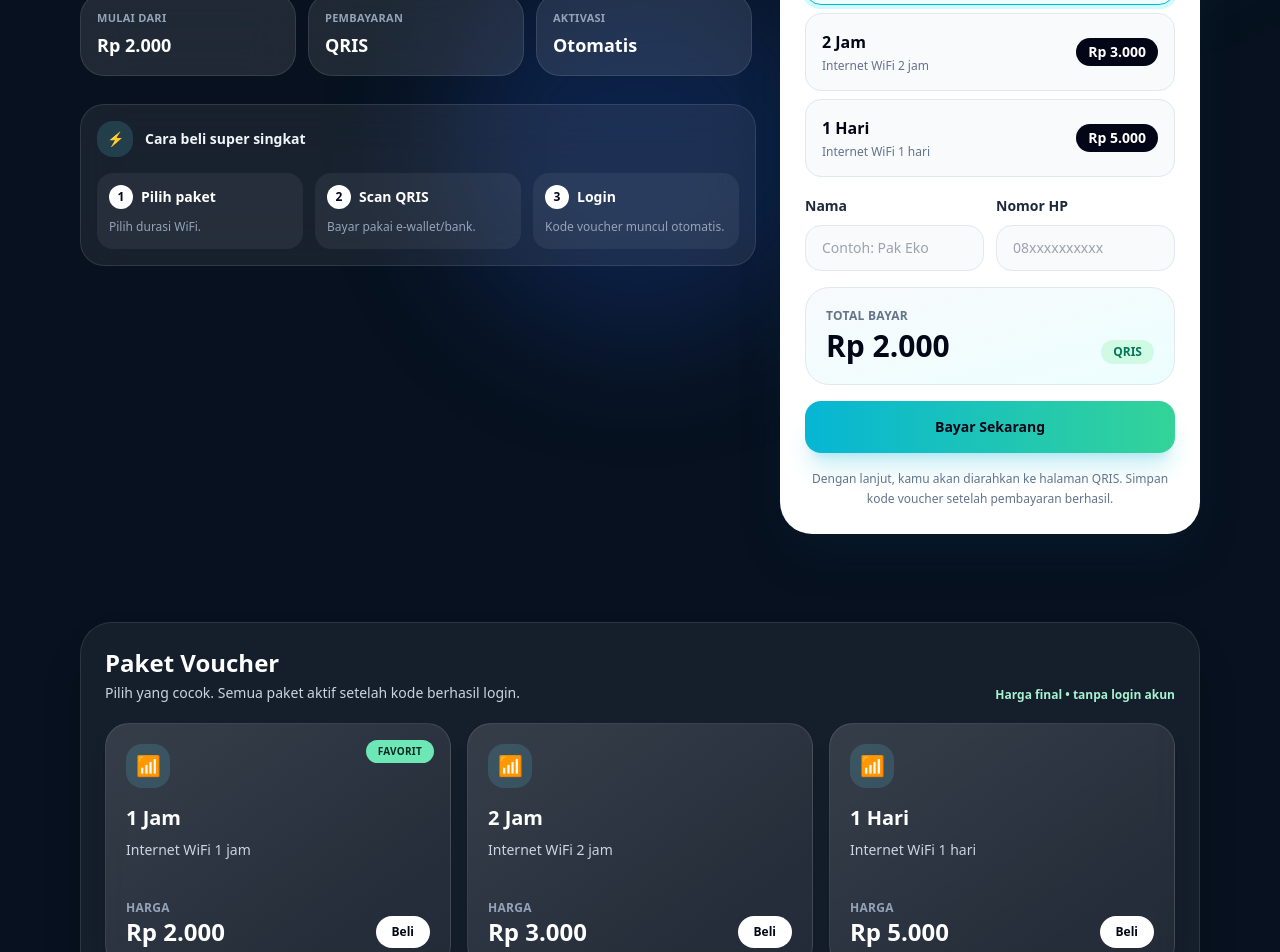
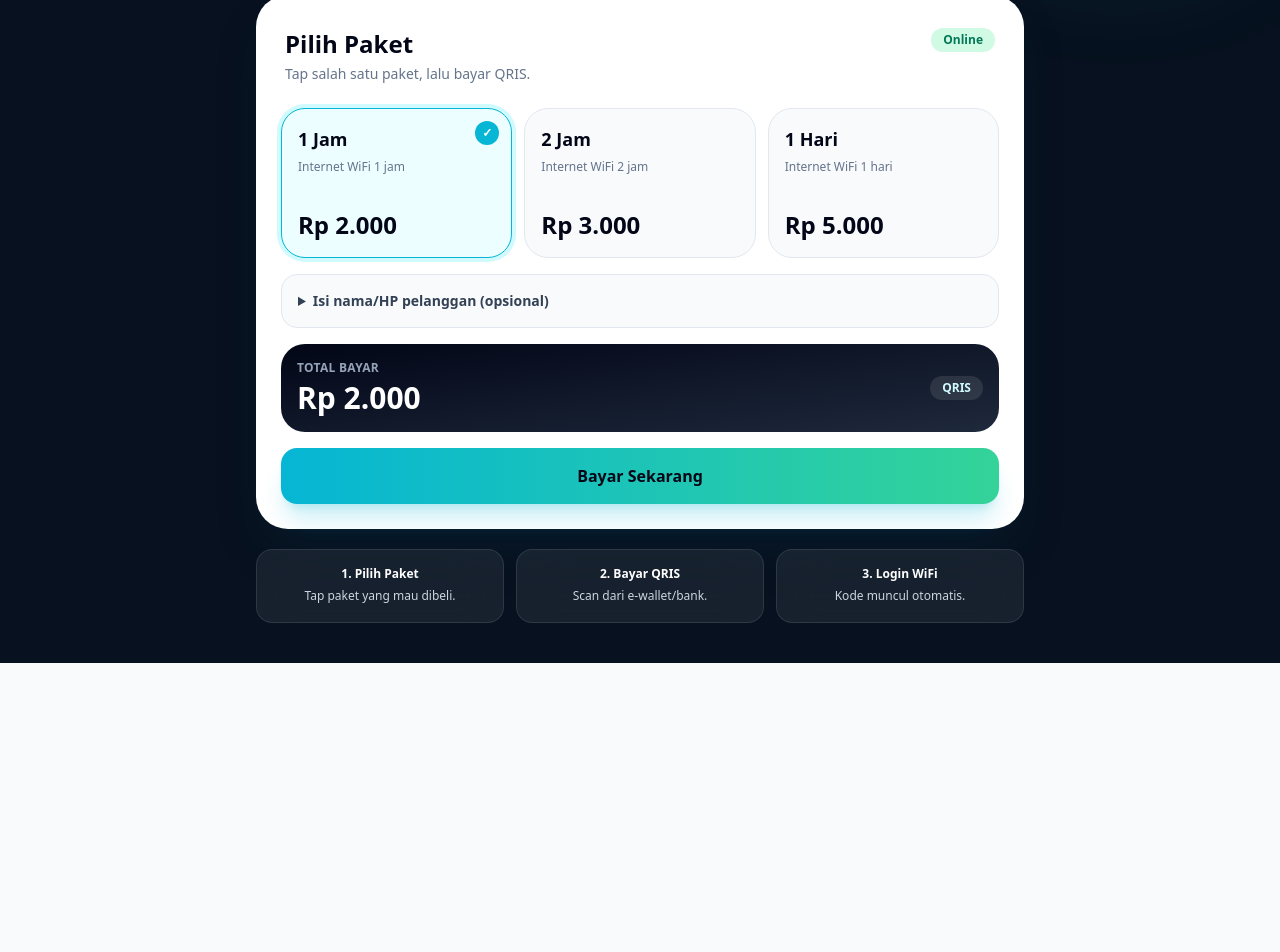
Before and after one commit to ketanvpn/wifi-voucher-web, a Next.js app: page / in a window 1280 px wide. Shown: the part 460-1412 px from the top of the page. After the commit the page ends 1123 px from the top, so only its background shows below. Built offline with nearby package versions, Linux system fonts and the light colour scheme.

Commit message:
fix: simplify voucher purchase flow

```diff
--- a/app/order-form.tsx
+++ b/app/order-form.tsx
@@ -35,63 +35,56 @@ export default function OrderForm({ packages }: { packages: VoucherPackage[] })
   }
 
   return (
-    <form id="checkout" onSubmit={submit} className="rounded-[2rem] border border-white/15 bg-white p-5 text-slate-950 shadow-2xl shadow-cyan-950/30 sm:p-6">
-      <div className="rounded-3xl bg-gradient-to-br from-slate-950 to-slate-800 p-5 text-white">
-        <div className="text-xs font-black uppercase tracking-[0.25em] text-cyan-200">Checkout</div>
-        <h2 className="mt-2 text-2xl font-black">Beli Voucher WiFi</h2>
-        <p className="mt-2 text-sm leading-6 text-slate-300">Isi singkat, bayar QRIS, kode voucher langsung tampil setelah payment sukses.</p>
+    <form onSubmit={submit} className="mx-auto max-w-3xl rounded-[2rem] border border-white/15 bg-white p-4 text-slate-950 shadow-2xl shadow-cyan-950/30 sm:p-6">
+      <div className="flex items-start justify-between gap-4 px-1 py-2">
+        <div>
+          <h2 className="text-2xl font-black">Pilih Paket</h2>
+          <p className="mt-1 text-sm text-slate-500">Tap salah satu paket, lalu bayar QRIS.</p>
+        </div>
+        <div className="rounded-full bg-emerald-100 px-3 py-1 text-xs font-black text-emerald-700">Online</div>
       </div>
 
-      <div className="mt-5 space-y-4">
-        <label className="block">
-          <span className="text-sm font-black text-slate-800">Pilih paket</span>
-          <div className="mt-2 grid gap-2">
-            {packages.map((pkg) => (
-              <button key={pkg.id} type="button" onClick={() => setPackageId(pkg.id)} className={`rounded-2xl border p-4 text-left transition ${packageId === pkg.id ? "border-cyan-500 bg-cyan-50 ring-4 ring-cyan-100" : "border-slate-200 bg-slate-50 hover:border-slate-300"}`}>
-                <div className="flex items-center justify-between gap-3">
-                  <div>
-                    <div className="font-black text-slate-950">{pkg.name}</div>
-                    <div className="mt-1 text-xs text-slate-500">{pkg.description || "Voucher WiFi"}</div>
-                  </div>
-                  <div className="rounded-full bg-slate-950 px-3 py-1 text-sm font-black text-white">{formatRupiah(pkg.price)}</div>
-                </div>
+      {packages.length === 0 ? (
+        <div className="mt-4 rounded-2xl border border-amber-200 bg-amber-50 p-4 text-sm text-amber-800">Paket belum diset oleh admin.</div>
+      ) : (
+        <div className="mt-4 grid gap-3 sm:grid-cols-3">
+          {packages.map((pkg) => {
+            const active = packageId === pkg.id;
+            return (
+              <button key={pkg.id} type="button" onClick={() => setPackageId(pkg.id)} className={`relative rounded-3xl border p-4 text-left transition ${active ? "border-cyan-500 bg-cyan-50 ring-4 ring-cyan-100" : "border-slate-200 bg-slate-50 hover:border-cyan-300 hover:bg-white"}`}>
+                {active && <div className="absolute right-3 top-3 grid h-6 w-6 place-items-center rounded-full bg-cyan-500 text-xs font-black text-white">✓</div>}
+                <div className="text-lg font-black text-slate-950">{pkg.name}</div>
+                <div className="mt-1 min-h-9 text-xs leading-5 text-slate-500">{pkg.description || "Voucher WiFi"}</div>
+                <div className="mt-4 text-2xl font-black text-slate-950">{formatRupiah(pkg.price)}</div>
               </button>
-            ))}
+            );
+          })}
+        </div>
+      )}
+
+      <details className="mt-4 rounded-2xl border border-slate-200 bg-slate-50 p-4">
+        <summary className="cursor-pointer text-sm font-black text-slate-700">Isi nama/HP pelanggan (opsional)</summary>
+        <div className="mt-4 grid gap-3 sm:grid-cols-2">
+          <input value={customerName} onChange={(e) => setCustomerName(e.target.value)} placeholder="Nama, contoh: Pak Eko" className="w-full rounded-2xl border border-slate-200 bg-white px-4 py-3 text-sm outline-none transition focus:border-cyan-500 focus:ring-4 focus:ring-cyan-100" />
+          <input value={customerPhone} onChange={(e) => setCustomerPhone(e.target.value)} placeholder="Nomor HP, contoh: 08xxxxxxxxxx" className="w-full rounded-2xl border border-slate-200 bg-white px-4 py-3 text-sm outline-none transition focus:border-cyan-500 focus:ring-4 focus:ring-cyan-100" />
+        </div>
+      </details>
+
+      {selected && (
+        <div className="mt-4 flex items-center justify-between rounded-3xl bg-gradient-to-br from-slate-950 to-slate-800 p-4 text-white">
+          <div>
+            <div className="text-xs font-black uppercase tracking-wide text-slate-400">Total Bayar</div>
+            <div className="mt-1 text-3xl font-black">{formatRupiah(selected.price)}</div>
           </div>
-        </label>
+          <div className="rounded-full bg-white/10 px-3 py-1 text-xs font-black text-cyan-100">QRIS</div>
+        </div>
+      )}
 
-        <div className="grid gap-3 sm:grid-cols-2">
-          <label className="block">
-            <span className="text-sm font-black text-slate-800">Nama</span>
-            <input value={customerName} onChange={(e) => setCustomerName(e.target.value)} placeholder="Contoh: Pak Eko" className="mt-2 w-full rounded-2xl border border-slate-200 bg-slate-50 px-4 py-3 text-sm outline-none transition focus:border-cyan-500 focus:bg-white focus:ring-4 focus:ring-cyan-100" />
-          </label>
+      {error && <div className="mt-4 rounded-2xl border border-red-200 bg-red-50 px-4 py-3 text-sm font-semibold text-red-700">{error}</div>}
 
-          <label className="block">
-            <span className="text-sm font-black text-slate-800">Nomor HP</span>
-            <input value={customerPhone} onChange={(e) => setCustomerPhone(e.target.value)} placeholder="08xxxxxxxxxx" className="mt-2 w-full rounded-2xl border border-slate-200 bg-slate-50 px-4 py-3 text-sm outline-none transition focus:border-cyan-500 focus:bg-white focus:ring-4 focus:ring-cyan-100" />
-          </label>
-        </div>
-
-        {selected && (
-          <div className="rounded-3xl border border-slate-200 bg-gradient-to-br from-slate-50 to-cyan-50 p-5">
-            <div className="flex items-end justify-between gap-3">
-              <div>
-                <div className="text-xs font-black uppercase tracking-wide text-slate-500">Total bayar</div>
-                <div className="mt-1 text-3xl font-black text-slate-950">{formatRupiah(selected.price)}</div>
-              </div>
-              <div className="rounded-full bg-emerald-100 px-3 py-1 text-xs font-black text-emerald-700">QRIS</div>
-            </div>
-          </div>
-        )}
-
-        {error && <div className="rounded-2xl border border-red-200 bg-red-50 px-4 py-3 text-sm font-semibold text-red-700">{error}</div>}
-
-        <button disabled={loading || !packageId || packages.length === 0} className="w-full rounded-2xl bg-gradient-to-r from-cyan-500 to-emerald-400 px-5 py-4 text-sm font-black text-slate-950 shadow-xl shadow-cyan-500/20 transition hover:brightness-105 disabled:cursor-not-allowed disabled:opacity-50">
-          {loading ? "Membuat QRIS…" : "Bayar Sekarang"}
-        </button>
-
-        <p className="text-center text-xs leading-5 text-slate-500">Dengan lanjut, kamu akan diarahkan ke halaman QRIS. Simpan kode voucher setelah pembayaran berhasil.</p>
-      </div>
+      <button disabled={loading || !packageId || packages.length === 0} className="mt-4 w-full rounded-2xl bg-gradient-to-r from-cyan-500 to-emerald-400 px-5 py-4 text-base font-black text-slate-950 shadow-xl shadow-cyan-500/20 transition hover:brightness-105 disabled:cursor-not-allowed disabled:opacity-50">
+        {loading ? "Membuat QRIS…" : "Bayar Sekarang"}
+      </button>
     </form>
   );
 }
--- a/app/page.tsx
+++ b/app/page.tsx
@@ -15,7 +15,7 @@ export default function HomePage() {
         <div className="absolute bottom-0 left-1/2 h-96 w-96 -translate-x-1/2 rounded-full bg-blue-600/20 blur-3xl" />
       </div>
 
-      <section className="relative mx-auto max-w-6xl px-4 pb-10 pt-6 sm:pt-10">
+      <section className="relative mx-auto max-w-5xl px-4 pb-10 pt-5 sm:pt-8">
         <nav className="flex items-center justify-between rounded-3xl border border-white/10 bg-white/10 px-4 py-3 shadow-2xl shadow-black/20 backdrop-blur-xl">
           <div className="flex items-center gap-3">
             <div className="grid h-11 w-11 place-items-center rounded-2xl bg-gradient-to-br from-cyan-300 to-emerald-300 text-xl font-black text-slate-950 shadow-lg shadow-cyan-500/20">W</div>
@@ -27,92 +27,39 @@ export default function HomePage() {
           <a href="/help" className="rounded-full border border-white/15 px-4 py-2 text-xs font-bold text-slate-100 transition hover:bg-white/10">Bantuan</a>
         </nav>
 
-        <div className="grid items-start gap-6 py-8 lg:grid-cols-[1.05fr_420px] lg:py-12">
-          <div className="pt-2 lg:pt-8">
+        <div className="py-7 text-center sm:py-10">
           <div className="inline-flex items-center gap-2 rounded-full border border-emerald-300/20 bg-emerald-300/10 px-3 py-1 text-xs font-bold text-emerald-200">
             <span className="h-2 w-2 rounded-full bg-emerald-300 shadow-[0_0_16px_rgba(110,231,183,.8)]" />
-              Bayar QRIS • Voucher langsung keluar
+            QRIS aktif • voucher otomatis
           </div>
 
-            <h1 className="mt-5 max-w-3xl text-4xl font-black tracking-tight sm:text-6xl lg:text-7xl">
-              Internet cepat, <span className="bg-gradient-to-r from-cyan-200 via-emerald-200 to-yellow-100 bg-clip-text text-transparent">bayar gampang.</span>
+          <h1 className="mx-auto mt-5 max-w-3xl text-4xl font-black tracking-tight sm:text-6xl">
+            Beli Voucher WiFi <span className="bg-gradient-to-r from-cyan-200 via-emerald-200 to-yellow-100 bg-clip-text text-transparent">Tanpa Ribet</span>
           </h1>
-            <p className="mt-5 max-w-2xl text-sm leading-7 text-slate-300 sm:text-base">{site.subtitle}</p>
+          <p className="mx-auto mt-4 max-w-2xl text-sm leading-7 text-slate-300 sm:text-base">{site.subtitle}</p>
 
-            <div className="mt-7 grid max-w-2xl gap-3 sm:grid-cols-3">
-              <HeroStat label="Mulai dari" value={cheapest ? formatRupiah(cheapest) : "-"} />
-              <HeroStat label="Pembayaran" value="QRIS" />
-              <HeroStat label="Aktivasi" value="Otomatis" />
-            </div>
-
-            <div className="mt-7 rounded-3xl border border-white/10 bg-white/[0.07] p-4 backdrop-blur-xl">
-              <div className="flex items-center gap-3 text-sm font-bold text-slate-100">
-                <span className="grid h-9 w-9 place-items-center rounded-2xl bg-cyan-300/15">⚡</span>
-                Cara beli super singkat
-              </div>
-              <div className="mt-4 grid gap-3 text-sm text-slate-300 sm:grid-cols-3">
-                <Step no="1" title="Pilih paket" text="Pilih durasi WiFi." />
-                <Step no="2" title="Scan QRIS" text="Bayar pakai e-wallet/bank." />
-                <Step no="3" title="Login" text="Kode voucher muncul otomatis." />
-              </div>
+          <div className="mx-auto mt-5 inline-flex rounded-2xl border border-white/10 bg-white/10 px-4 py-3 text-sm font-bold text-slate-100 backdrop-blur-xl">
+            Mulai dari <span className="ml-1 text-cyan-200">{cheapest ? formatRupiah(cheapest) : "-"}</span>
           </div>
         </div>
 
         <OrderForm packages={packages} />
-        </div>
-      </section>
 
-      <section className="relative mx-auto max-w-6xl px-4 pb-14">
-        <div className="rounded-[2rem] border border-white/10 bg-white/[0.06] p-4 shadow-2xl shadow-black/20 backdrop-blur-xl sm:p-6">
-          <div className="flex flex-col gap-2 sm:flex-row sm:items-end sm:justify-between">
-            <div>
-              <h2 className="text-2xl font-black">Paket Voucher</h2>
-              <p className="mt-1 text-sm text-slate-300">Pilih yang cocok. Semua paket aktif setelah kode berhasil login.</p>
-            </div>
-            <div className="text-xs font-bold text-emerald-200">Harga final • tanpa login akun</div>
-          </div>
-
-          {packages.length === 0 ? (
-            <div className="mt-5 rounded-2xl border border-amber-200/30 bg-amber-300/10 p-4 text-sm text-amber-100">Paket belum diset oleh admin.</div>
-          ) : (
-            <div className="mt-5 grid gap-4 sm:grid-cols-2 lg:grid-cols-3">
-              {packages.map((pkg, index) => (
-                <div key={pkg.id} className="group relative overflow-hidden rounded-3xl border border-white/10 bg-gradient-to-br from-white/[0.14] to-white/[0.05] p-5 shadow-xl shadow-black/10 transition hover:-translate-y-1 hover:border-cyan-200/40">
-                  {index === 0 && <div className="absolute right-4 top-4 rounded-full bg-emerald-300 px-3 py-1 text-[10px] font-black uppercase tracking-wide text-emerald-950">Favorit</div>}
-                  <div className="grid h-11 w-11 place-items-center rounded-2xl bg-cyan-300/15 text-xl">📶</div>
-                  <h3 className="mt-4 text-xl font-black">{pkg.name}</h3>
-                  <p className="mt-2 min-h-10 text-sm leading-5 text-slate-300">{pkg.description || "Voucher WiFi siap pakai."}</p>
-                  <div className="mt-5 flex items-end justify-between gap-3">
-                    <div>
-                      <div className="text-xs font-bold uppercase tracking-wide text-slate-400">Harga</div>
-                      <div className="text-2xl font-black text-white">{formatRupiah(pkg.price)}</div>
-                    </div>
-                    <a href="#checkout" className="rounded-2xl bg-white px-4 py-2 text-xs font-black text-slate-950 transition hover:bg-cyan-100">Beli</a>
-                  </div>
-                </div>
-              ))}
-            </div>
-          )}
+        <div className="mx-auto mt-5 grid max-w-3xl gap-3 text-center text-xs text-slate-300 sm:grid-cols-3">
+          <MiniStep title="1. Pilih Paket" text="Tap paket yang mau dibeli." />
+          <MiniStep title="2. Bayar QRIS" text="Scan dari e-wallet/bank." />
+          <MiniStep title="3. Login WiFi" text="Kode muncul otomatis." />
         </div>
       </section>
     </main>
   );
 }
 
-function HeroStat({ label, value }: { label: string; value: string }) {
+function MiniStep({ title, text }: { title: string; text: string }) {
   return (
-    <div className="rounded-3xl border border-white/10 bg-white/10 p-4 backdrop-blur-xl">
-      <div className="text-[11px] font-bold uppercase tracking-wide text-slate-400">{label}</div>
-      <div className="mt-1 text-lg font-black text-white">{value}</div>
+    <div className="rounded-2xl border border-white/10 bg-white/[0.07] p-4 backdrop-blur-xl">
+      <div className="font-black text-white">{title}</div>
+      <div className="mt-1 leading-5">{text}</div>
     </div>
   );
 }
-
-function Step({ no, title, text }: { no: string; title: string; text: string }) {
-  return (
-    <div className="rounded-2xl bg-white/[0.06] p-3">
-      <div className="flex items-center gap-2 font-bold text-white"><span className="grid h-6 w-6 place-items-center rounded-full bg-white text-xs text-slate-950">{no}</span>{title}</div>
-      <div className="mt-2 text-xs leading-5 text-slate-400">{text}</div>
-    </div>
-  );
-}
```
Lines whose indentation alone changed are shown as unchanged.
